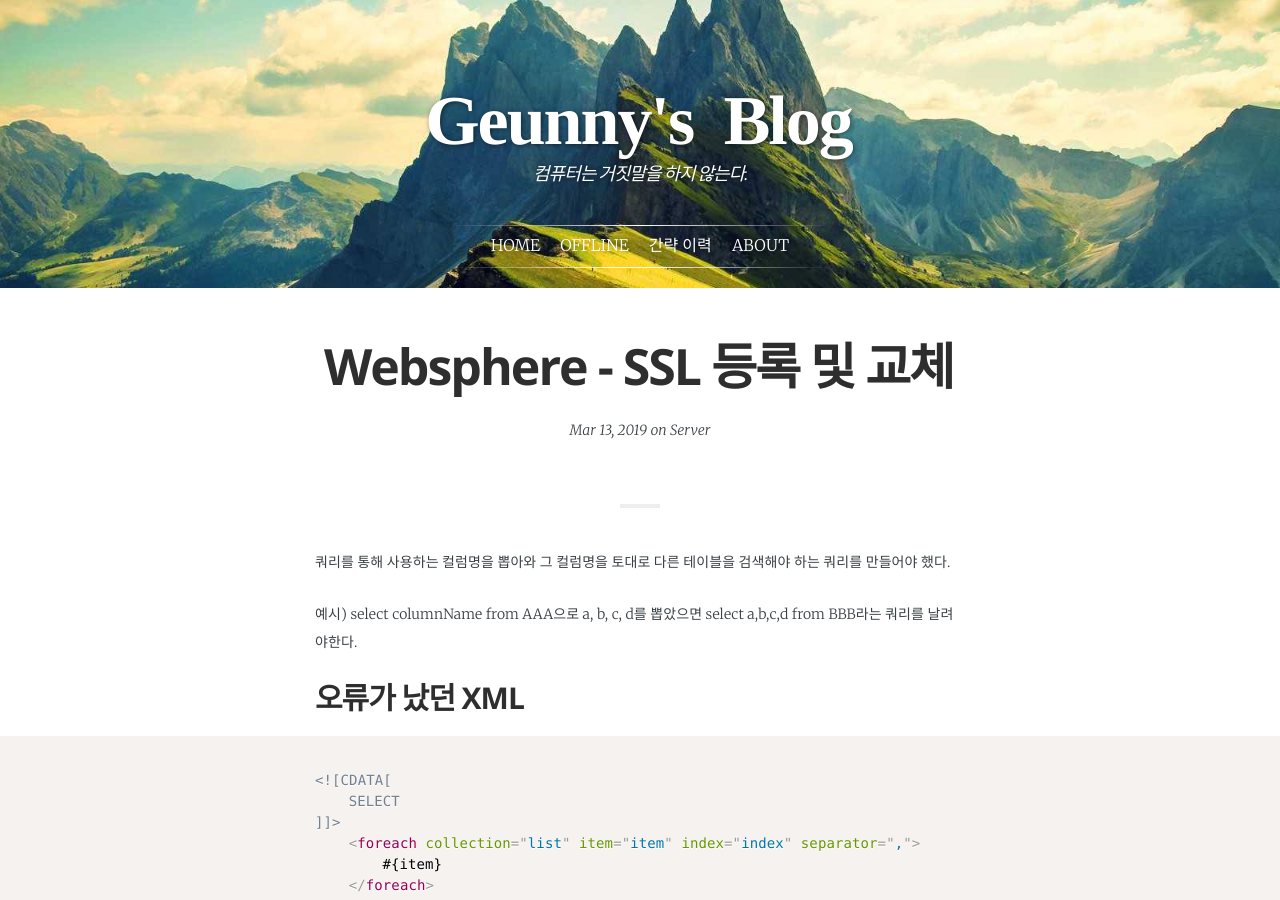
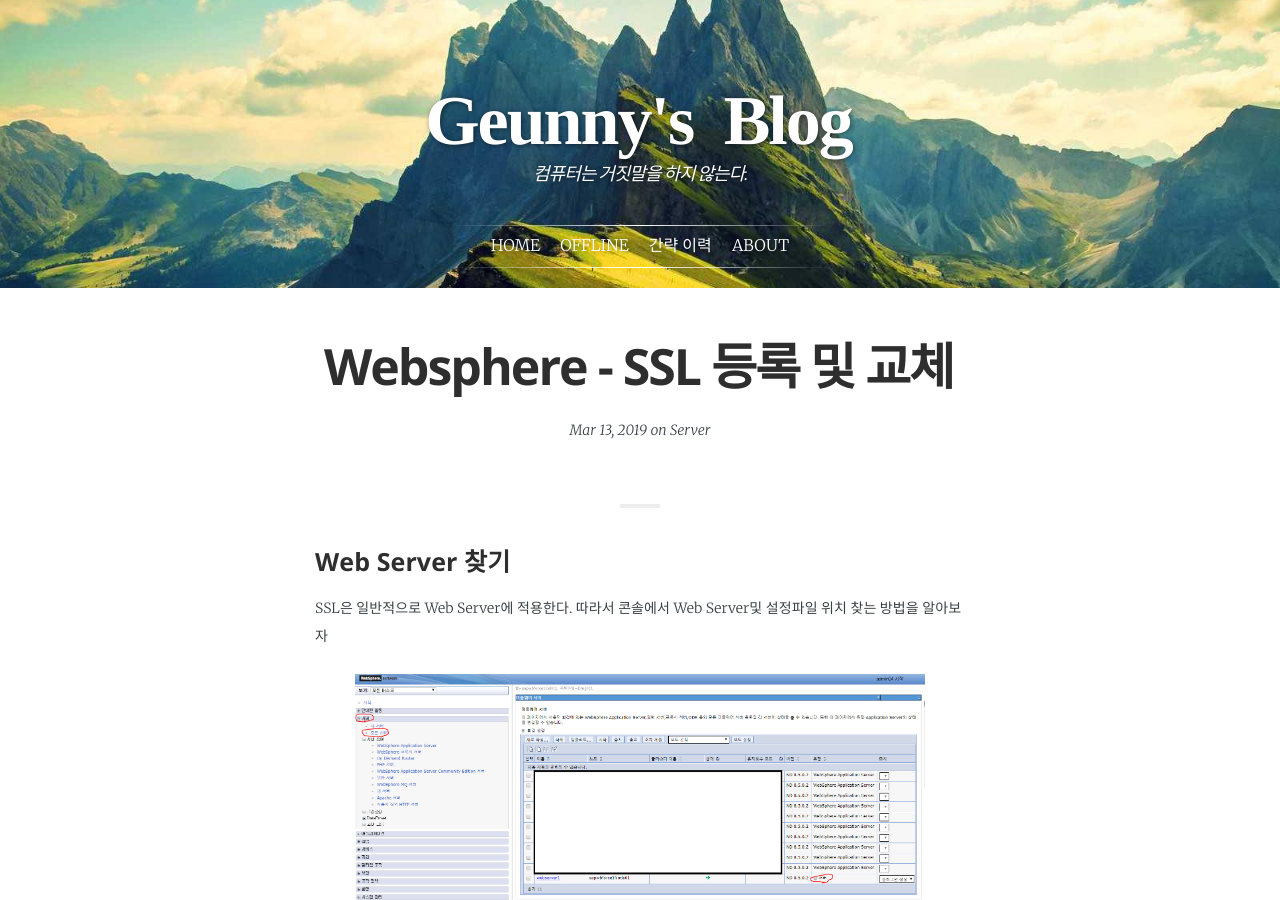
Before and after one commit to jwillmer/jekyllDecent, a Jekyll site: the page built from _posts/2019-03-13-websphere1.md, in a window 1280 px wide and 900 px high. Built offline with Jekyll 4.4.1, drawn with Linux system fonts in a browser that asks for light colours; some web fonts are replaced.

Commit message:
Update 2019-03-13-websphere1.md

```diff
--- a/_posts/2019-03-13-websphere1.md
+++ b/_posts/2019-03-13-websphere1.md
@@ -13,6 +13,16 @@
 comments:          true
 math:		   false
 ---
+
+### Web Server 찾기
+
+SSL은 일반적으로 Web Server에 적용한다. 따라서 콘솔에서 Web Server및 설정파일 위치 찾는 방법을 알아보자
+
+<aside>
+<figure>
+<img src="{{ "/media/img/Server/websphere1.png" | absolute_url }}" />
+</figure>
+</aside>
 
 쿼리를 통해 사용하는 컬럼명을 뽑아와
 그 컬럼명을 토대로 다른 테이블을 검색해야 하는 쿼리를 만들어야 했다.
```
